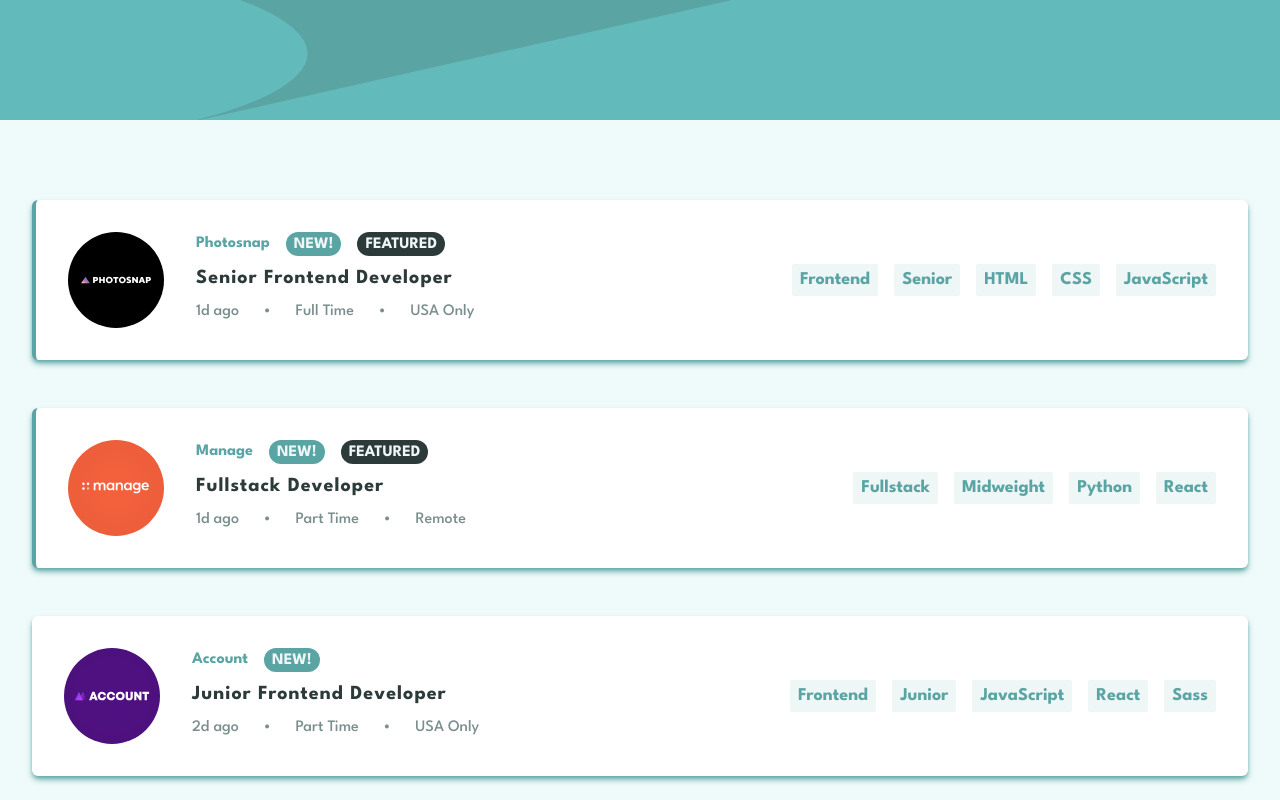
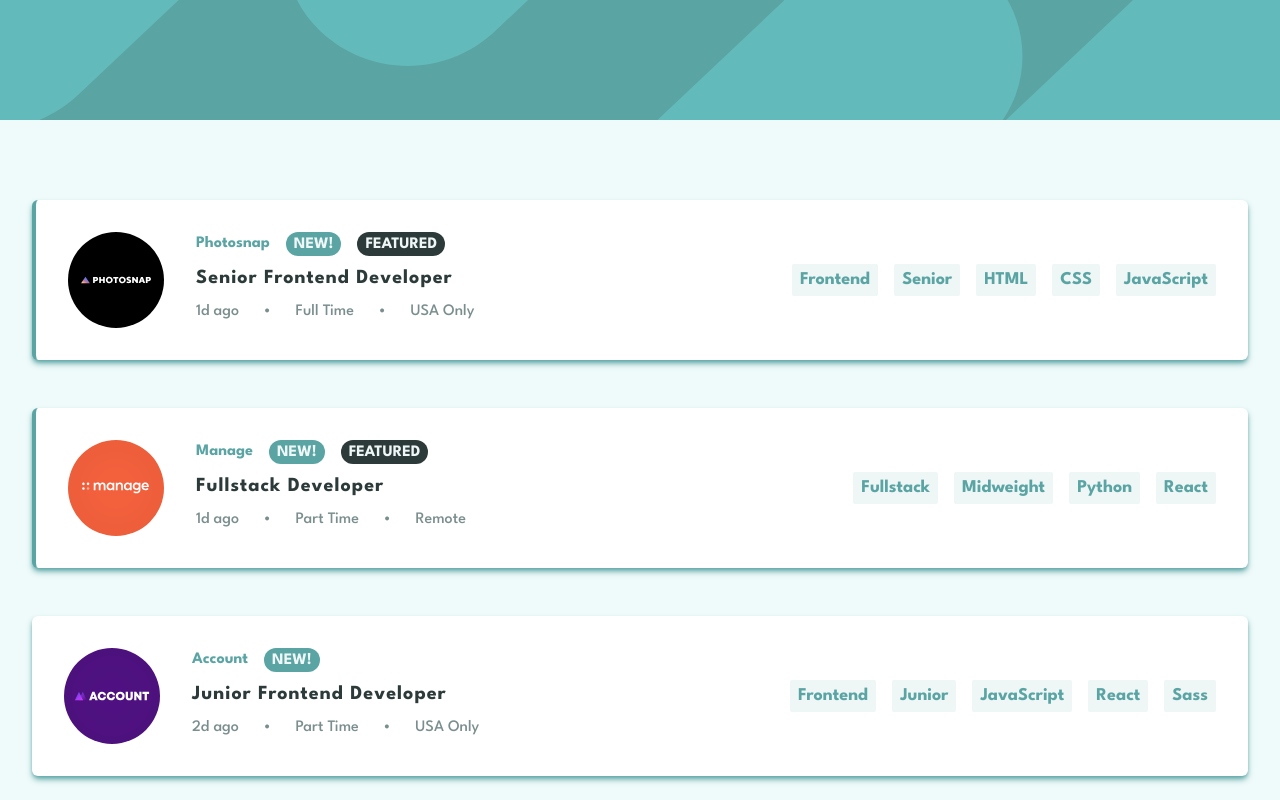
Before and after one commit to joshalbert2433/static-job-listing, a React (Vite) app: page / in a window 1280 px wide. Shown: the top 800 px of the page. Built offline with nearby package versions, Linux system fonts and the light colour scheme.

Commit message:
update UI

```diff
--- a/src/App.jsx
+++ b/src/App.jsx
@@ -13,8 +13,6 @@ function App() {
 	useEffect(() => {
 		localStorage.setItem("filteredItems", JSON.stringify(filteredItems));
 	}, [filteredItems]);
-
-	console.log(filteredItems);
 
 	return (
 		<div>
--- a/src/components/Filter.jsx
+++ b/src/components/Filter.jsx
@@ -4,10 +4,13 @@ import exitButton from "../assets/images/icon-remove.svg";
 function Filter({ setFilteredItems, filteredItems }) {
 	return (
 		<div className="bg-white shadow-md shadow-primary -mt-12 lg:-mt-10 rounded-md flex p-6 static lg:absolute top-0 left-0 right-0 lg:mx-8">
-			<ul className="flex w-[90%] gap-4 flex-wrap">
+			<ul className="flex w-[85%] gap-4 flex-wrap">
 				{filteredItems.map((item) => {
 					return (
-						<li className="bg-lightGreyishCyanFT flex rounded-md overflow-hidden text-primary font-bold text-lg">
+						<li
+							className="bg-lightGreyishCyanFT flex rounded-md overflow-hidden text-primary font-bold text-lg"
+							key={item}
+						>
 							<div className="px-2 mt-1">{item}</div>
 							<img
 								src={exitButton}
@@ -23,7 +26,7 @@ function Filter({ setFilteredItems, filteredItems }) {
 					);
 				})}
 			</ul>
-			<div className="w-[10%] flex items-center justify-end font-bold text-darkGreyishCyan ">
+			<div className="w-[15%] flex items-center justify-end font-bold text-darkGreyishCyan ">
 				<a
 					className="hover:text-primary cursor-pointer"
 					onClick={() => setFilteredItems([])}
--- a/src/components/Header.jsx
+++ b/src/components/Header.jsx
@@ -1,10 +1,30 @@
-import React from "react";
+import React, { useState, useEffect } from "react";
 import headerImageBG from "../assets/images/bg-header-mobile.svg";
+import headerImageBGLG from "../assets/images/bg-header-desktop.svg";
 
 function Header() {
+	const [isMobile, setIsMobile] = useState(false);
+
+	const handleResize = () => {
+		if (window.innerWidth < 640) {
+			setIsMobile(true);
+		} else {
+			setIsMobile(false);
+		}
+	};
+
+	useEffect(() => {
+		handleResize();
+		window.addEventListener("resize", handleResize);
+	}, [isMobile]);
+
 	return (
 		<div className="h-[15vh] bg-primary">
-			<img src={headerImageBG} alt="" className="w-full h-full" />
+			<img
+				src={isMobile ? headerImageBG : headerImageBGLG}
+				alt=""
+				className="h-full w-full lg:object-cover"
+			/>
 		</div>
 	);
 }
```
